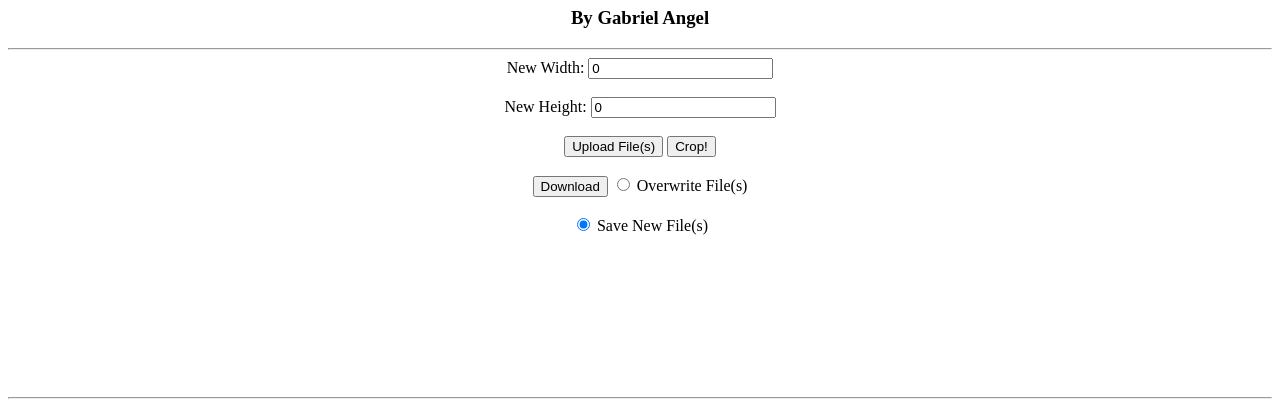
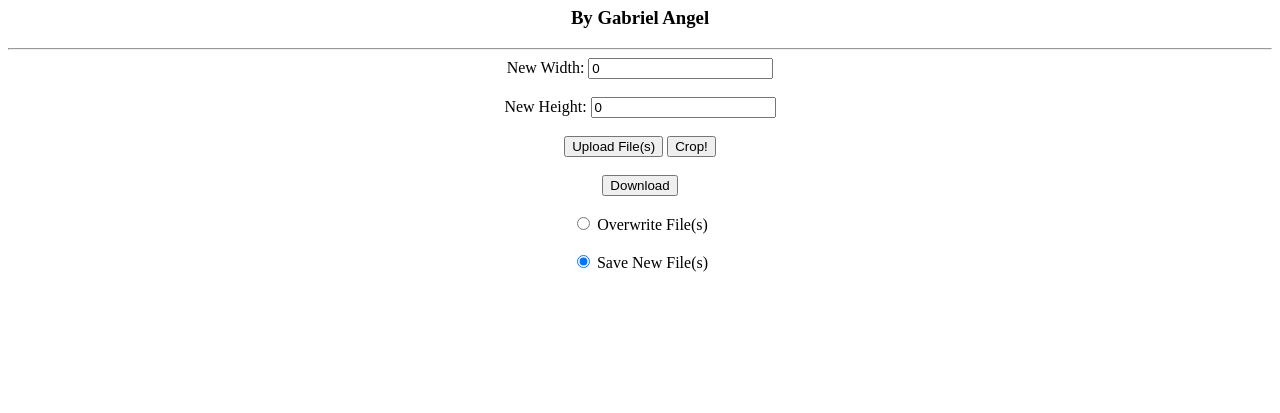
Before and after one commit to Angel-G03/image_cropper_web, a plain HTML site: page index.html in a window 1280 px wide. Shown: the part 73-486 px from the top of the page. Drawn offline with Linux system fonts and the light colour scheme.

Commit message:
Download button and center canvas

```diff
--- a/index.html
+++ b/index.html
@@ -25,13 +25,13 @@
                 <button id="uploadButton" onclick="upload(document.getElementById('upload').click())">Upload File(s)</button>
                 <input type="file" id="upload" name="upload" style="display: none;"/>
                 <button id="crop" onclick="crop()">Crop!</button><br/><br/>
-                <button class="download">Download</button> <!--Remove this button-->
+                <button class="download">Download</button><br/><br/>
                 <input type="radio" id="overwrite" name="saveType" value="overwrite"/>
                 <label for="overwrite">Overwrite File(s)</label><br/><br/>
                 <input type="radio" id="newSave" name="saveType" value="newSave" checked/>
-                <label for="newSave">Save New File(s)</label>
+                <label for="newSave">Save New File(s)</label><br/><br/>
             </div>
-            <div>
+            <div class="center">
                 <canvas id="canvas"></canvas>
             </div>
         </main>
```
